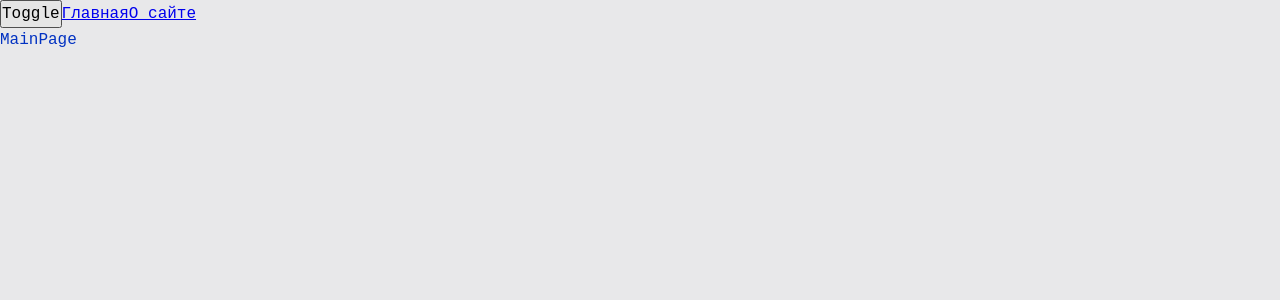
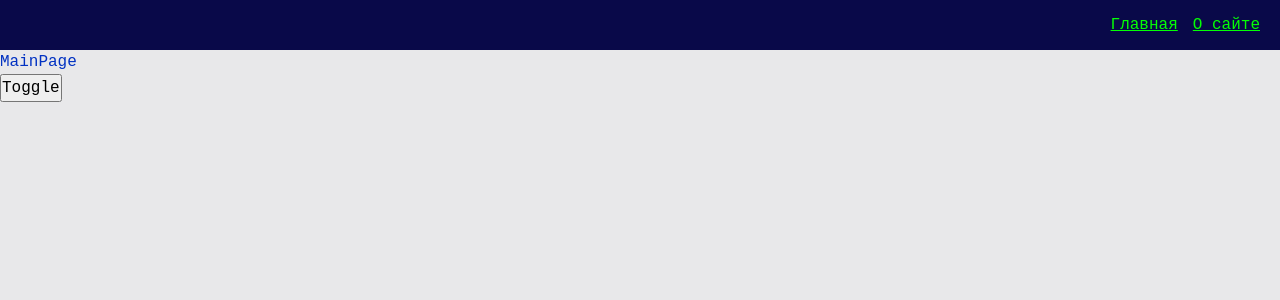
Before and after one commit to WazzUp05/ulbi-course-v2, a React app: page / in a window 1280 px wide. Shown: the top 300 px of the page. Built offline with nearby package versions, Linux system fonts and the light colour scheme.

Commit message:
create Navbar widget, and AppLink in ui kit

```diff
--- a/src/app/App.tsx
+++ b/src/app/App.tsx
@@ -3,16 +3,15 @@
 import { classNames } from 'shared/lib/classNames/classNames';
 import { useTheme } from 'app/providers/ThemeProvider';
 import { AppRouter } from './providers/router';
+import { Navbar } from 'widgets/Navbar';
 
 export const App = () => {
     const { theme, toggleTheme } = useTheme();
     return (
         <div className={classNames('app', {}, [theme])}>
+            <Navbar />
+            <AppRouter />
             <button onClick={toggleTheme}>Toggle</button>
-            <Link to={'/'}>Главная</Link>
-            <Link to={'/about'}>О сайте</Link>
-
-            <AppRouter />
         </div>
     );
 };
--- a/src/app/styles/themes/dark.scss
+++ b/src/app/styles/themes/dark.scss
@@ -1,6 +1,9 @@
 .app.dark {
     --bg-color: #090949;
+    --invert-bg-color: #e8e8ea;
 
     --primary-color: #049604;
     --secondary-color: #04ff04;
+    --inverted-primary-color: #0232c2;
+    --inverted-secondary-color: #0452ff;
 }
--- a/src/app/styles/themes/normal.scss
+++ b/src/app/styles/themes/normal.scss
@@ -1,6 +1,9 @@
 .app.light {
     --bg-color: #e8e8ea;
+    --invert-bg-color: #090949;
 
     --primary-color: #0232c2;
     --secondary-color: #0449e0;
+    --inverted-primary-color: #049604;
+    --inverted-secondary-color: #04ff04;
 }
--- a/src/app/styles/variables/global.scss
+++ b/src/app/styles/variables/global.scss
@@ -9,4 +9,6 @@
     --font-line-l: 32px;
     --font-l: var(--font-size-l) / var(--font-line-l) var(--font-family-main);
 
+    // Размеры
+    --navbar-height: 50px;
 }
--- a/src/shared/lib/classNames/classNames.ts
+++ b/src/shared/lib/classNames/classNames.ts
@@ -1,9 +1,9 @@
 type Mods = Record<string, boolean | string>;
 
-export function classNames(cls: string, mods: Mods, additional: string[]): string {
+export function classNames(cls: string, mods: Mods = {}, additional: string[] = []): string {
     return [
         cls,
-        ...additional,
+        ...additional.filter(Boolean),
         ...Object.entries(mods)
             .filter(([className, value]) => Boolean(value))
             .map(([className, value]) => className),
--- /dev/null
+++ b/src/shared/ui/AppLink/AppLink.module.scss
@@ -0,0 +1,11 @@
+.AppLink {
+    color: var(--primary-color)
+}
+
+.primary {
+    color: var(--primary-color)
+}
+
+.secondary {
+    color: var(--inverted-secondary-color)
+}
--- /dev/null
+++ b/src/shared/ui/AppLink/AppLink.tsx
@@ -0,0 +1,26 @@
+// import { useTranslation } from 'react-i18next';
+import { classNames } from 'shared/lib/classNames/classNames';
+import cls from './AppLink.module.scss';
+import { FC } from 'react';
+import { Link, LinkProps } from 'react-router-dom';
+
+export enum AppLinkTheme {
+    PRIMARY = 'primary',
+    SECONDARY = 'secondary',
+}
+
+interface AppLinkProps extends LinkProps {
+    className?: string;
+    theme?: AppLinkTheme;
+}
+
+export const AppLink: FC<AppLinkProps> = (props) => {
+    const { className, children, to, theme = AppLinkTheme.PRIMARY, ...otherProps } = props;
+    //    const { t } = useTranslation();
+
+    return (
+        <Link to={to} className={classNames(cls.AppLink, {}, [className, cls[theme]])} {...otherProps}>
+            {children}
+        </Link>
+    );
+};
--- /dev/null
+++ b/src/widgets/Navbar/index.ts
@@ -0,0 +1 @@
+export { Navbar } from './ui/Navbar';
--- /dev/null
+++ b/src/widgets/Navbar/ui/Navbar.module.scss
@@ -0,0 +1,15 @@
+.Navbar {
+    width: 100%;
+    height: var(--navbar-height);
+    background: var(--invert-bg-color);
+    display: flex;
+    align-items: center;
+    padding: 20px;
+    gap: 10px
+}
+
+.links {
+    display: flex;
+    gap: 15px;
+    margin-left: auto;
+}
--- /dev/null
+++ b/src/widgets/Navbar/ui/Navbar.tsx
@@ -0,0 +1,23 @@
+import { Link } from 'react-router-dom';
+import { classNames } from 'shared/lib/classNames/classNames';
+import cls from './Navbar.module.scss';
+import { AppLink, AppLinkTheme } from 'shared/ui/AppLink/AppLink';
+
+interface NavbarProps {
+    className?: string;
+}
+
+export const Navbar = ({ className }: NavbarProps) => {
+    return (
+        <div className={classNames(cls.Navbar, {}, [className])}>
+            <div className={cls.links}>
+                <AppLink theme={AppLinkTheme.SECONDARY} to={'/'}>
+                    Главная
+                </AppLink>
+                <AppLink theme={AppLinkTheme.SECONDARY} to={'/about'}>
+                    О сайте
+                </AppLink>
+            </div>
+        </div>
+    );
+};
```
